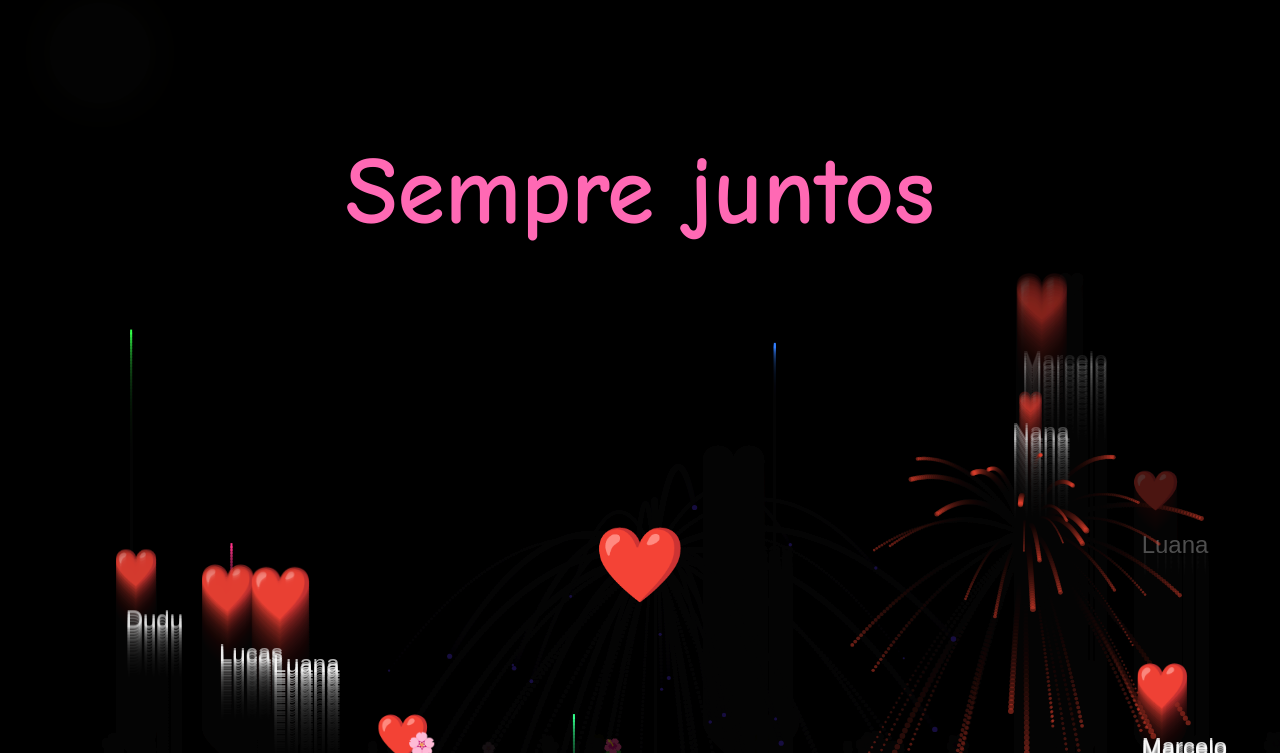
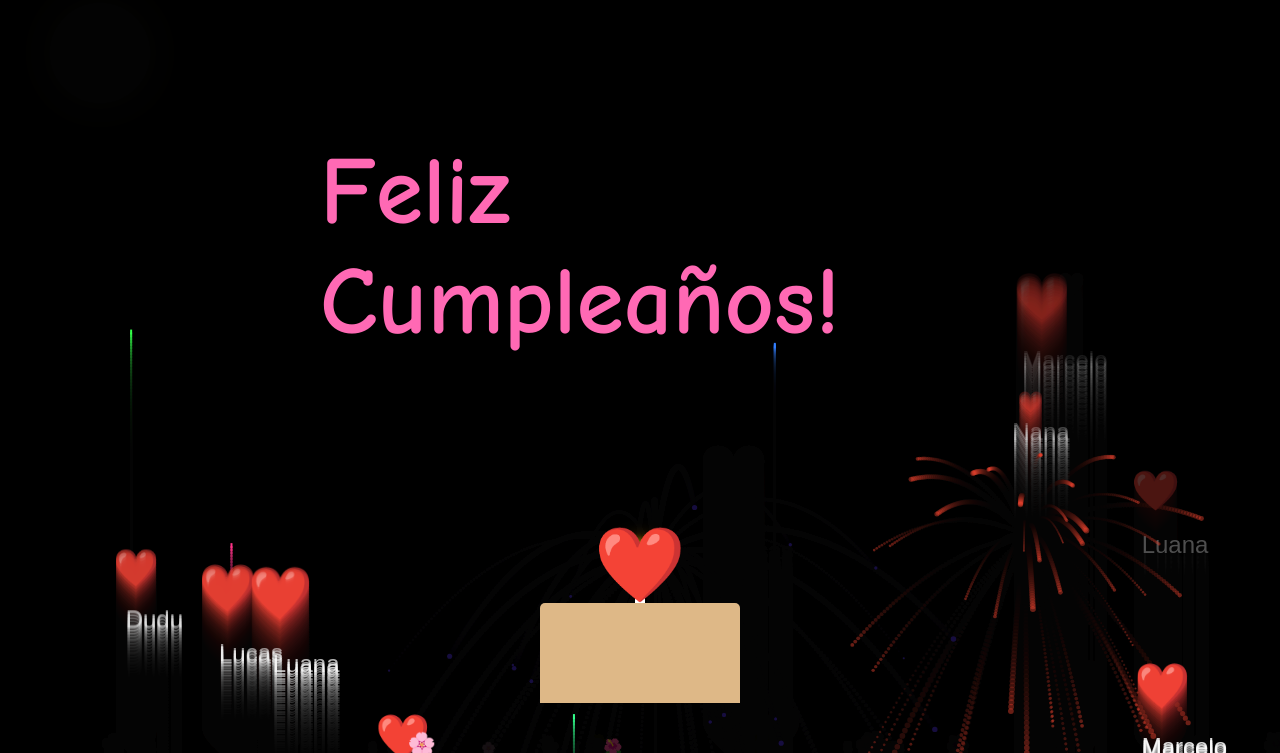
Before and after one commit to Pitiaco/Criando-artes, a plain HTML site: page index.html in a window 1280 px wide. Shown: the part 47-800 px from the top of the page. Drawn offline with Linux system fonts and the light colour scheme.

Commit message:
Add files via upload

```diff
--- a/index.html
+++ b/index.html
@@ -8,12 +8,15 @@
 </head>
 <body>
     <div class="lua"></div>
-    <audio id="musicaFundo" src="Áudio-do-WhatsApp-de-2025-08-04-à_s_-14.31.38_503174e8.mp3" loop autoplay></audio>
+    <audio id="musicaFundo" src="jquest.mp3" loop autoplay></audio>
 
     <div class="texto-aniversario">
-        <h1>Sempre juntos</h1>
+        <h1>Feliz Cumpleaños!</h1>
     </div>
 
+    <div class="bolo">
+        <div class="vela"></div>
+    </div>
 
     <div class="coracao-pulsante">
         ❤️
```
